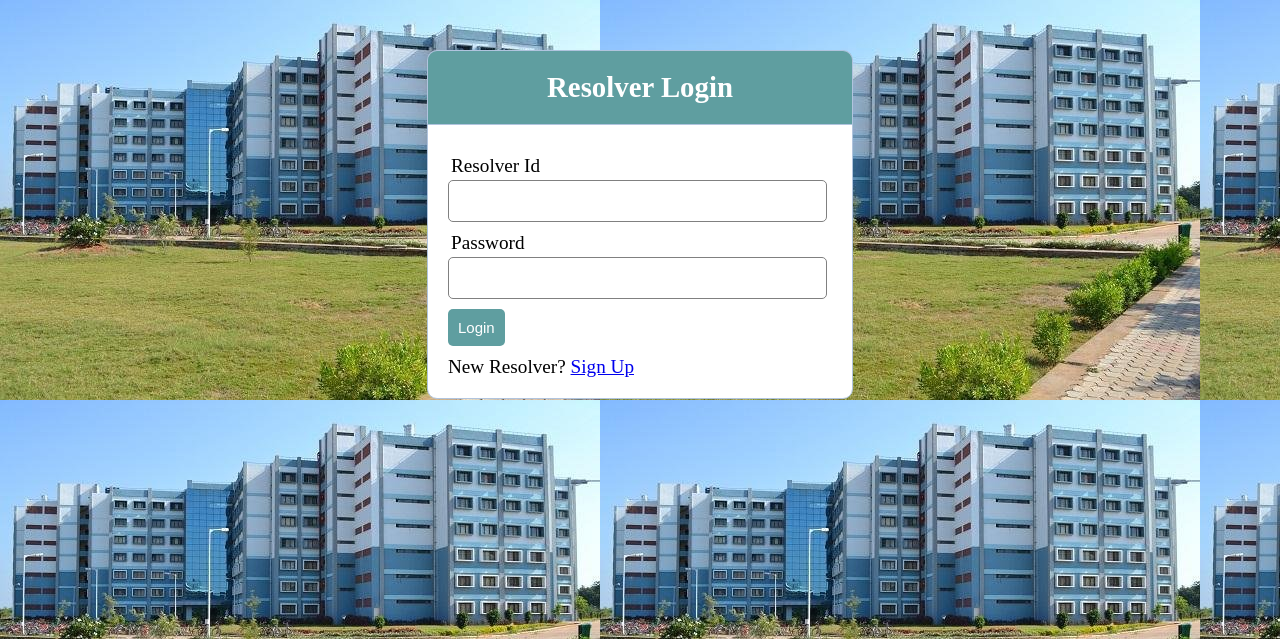
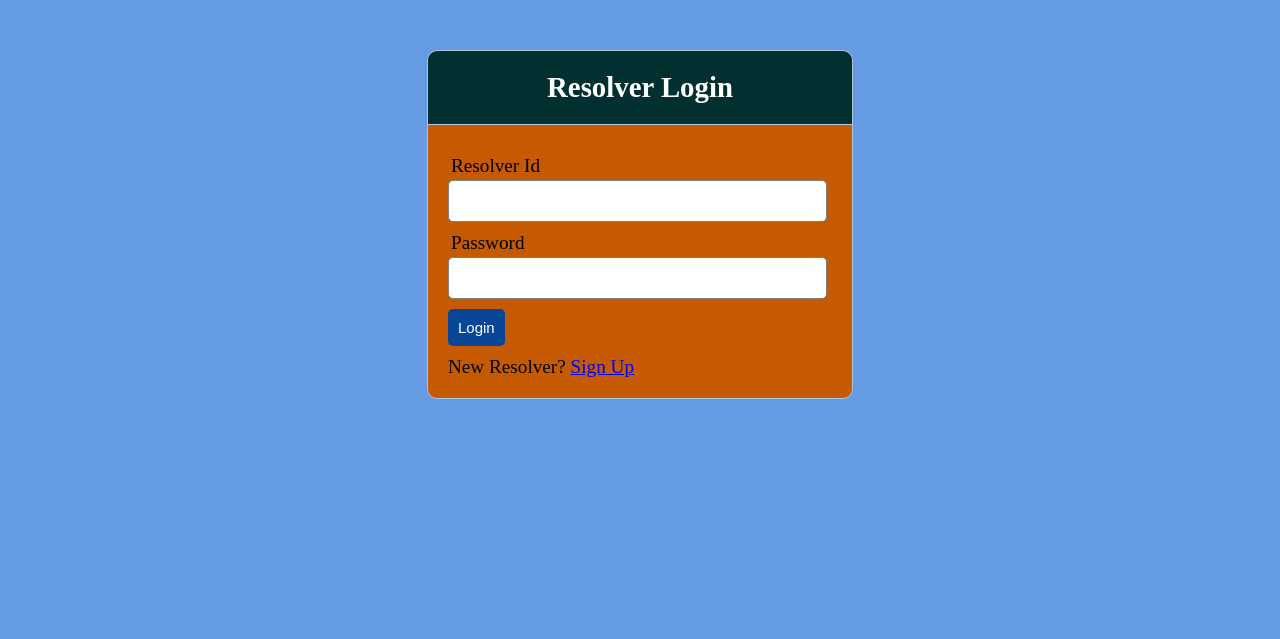
Before and after one commit to htr3/Devathon22-Team-112---PS05-, a PHP site: page /resolver/login2.html in a window 1280 px wide. Shown: the top 639 px of the page. Run offline with PHP 8.4, Linux system fonts and the light colour scheme.

Commit message:
Update style.css

```diff
--- a/resolver/style.css
+++ b/resolver/style.css
@@ -4,15 +4,14 @@
 }
 body {
 	font-size: 120%;
-	background-image: url('1k.jpg');
-  background-color: #cccccc;
+  background-color: #659be2;
 }
 
 .header {
 	width: 30%;
 	margin: 50px auto 0px;
 	color: white;
-	background: #5F9EA0;
+	background: #023031;
 	text-align: center;
 	border: 1px solid #B0C4DE;
 	border-bottom: none;
@@ -24,7 +23,7 @@ form, .content {
 	margin: 0px auto;
 	padding: 20px;
 	border: 1px solid #B0C4DE;
-	background: white;
+	background: rgb(197, 90, 2);
 	border-radius: 0px 0px 10px 10px;
 }
 .input-group {
@@ -48,7 +47,7 @@ form, .content {
 	padding: 10px;
 	font-size: 15px;
 	color: white;
-	background: #5F9EA0;
+	background: #084697;
 	border: none;
 	border-radius: 5px;
 }
```
